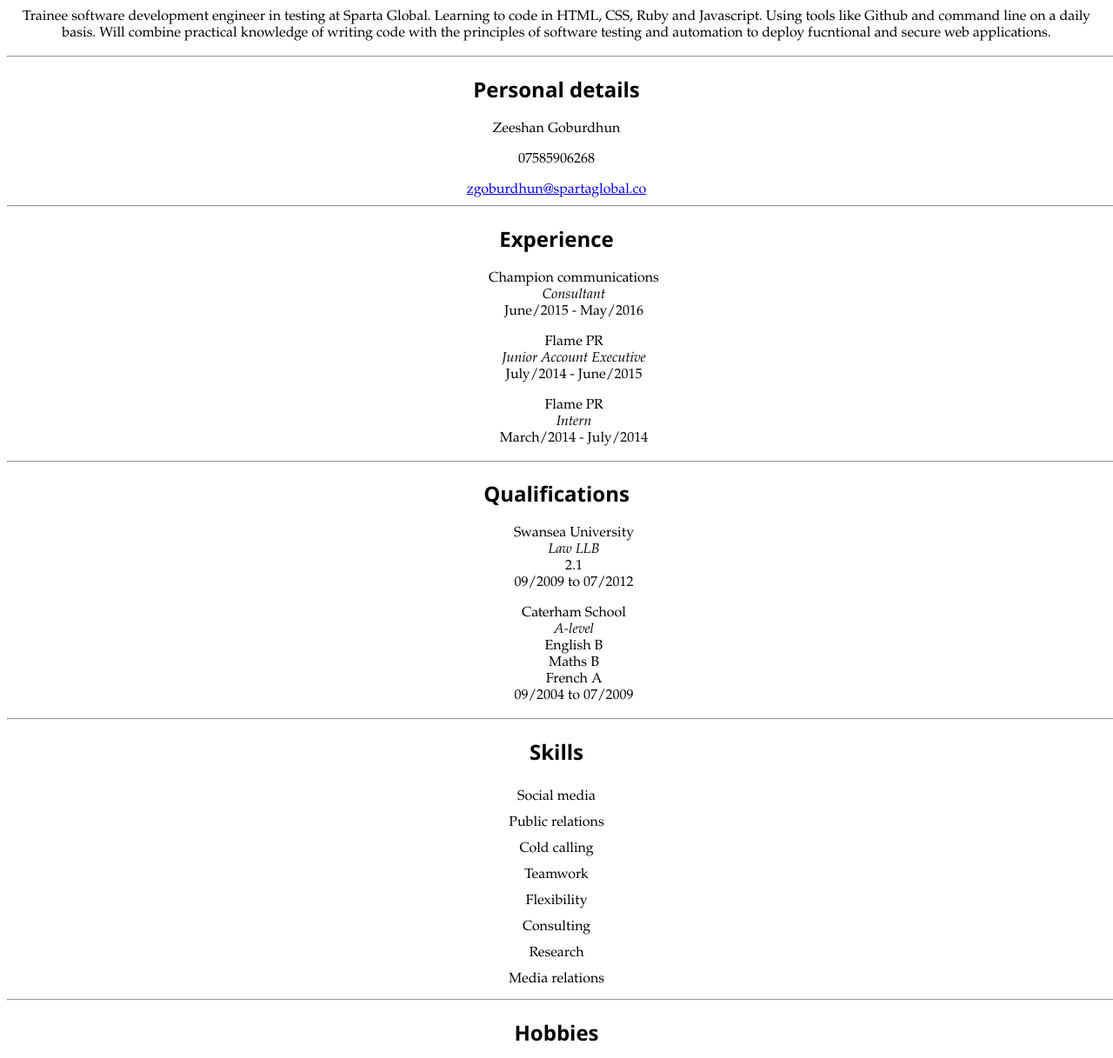
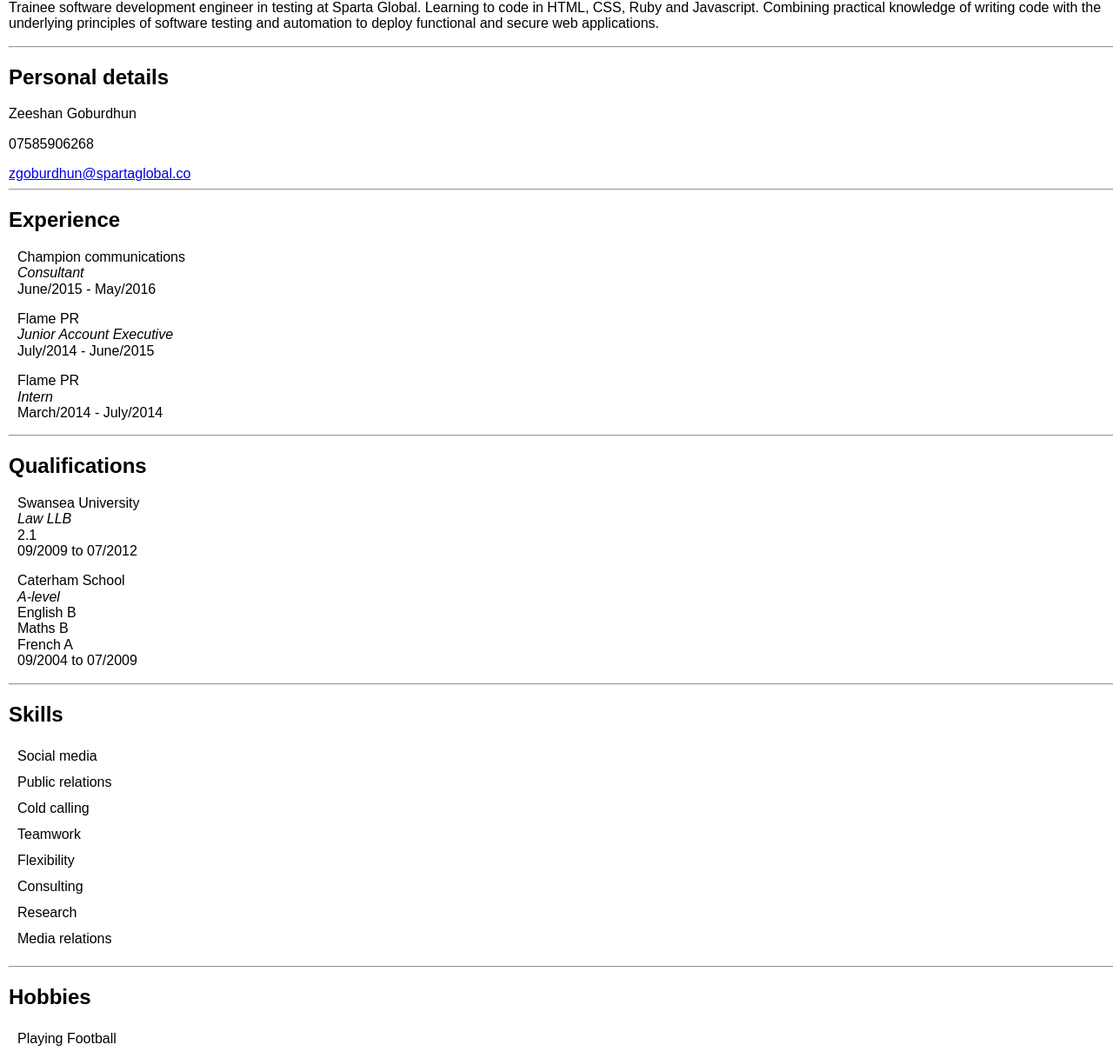
Before and after one commit to goburdhunz/Resume2017, a plain HTML site: page index.html in a window 1280 px wide. Shown: the part 383-1600 px from the top of the page at 87% size. Drawn offline with nearby package versions, Linux system fonts and the light colour scheme.

Commit message:
latest edits to html/css files

```diff
--- a/css/style.css
+++ b/css/style.css
@@ -1,68 +1,75 @@
+body {
+  padding-left: 10px;
+}
+
 header h1 {
-  font-family: 'Lucida Grande', 'Lucida Sans Unicode', 'Lucida Sans', Geneva, Verdana, sans-serif;
+  font-family: 'Playfair Display SC', serif; font-size: 45px;
+}
+
+#train{
+  font-family: 'Playfair Display', serif; font-size: 35px;
 }
 
 #summary {
-  font-family: Didot, 'Didot LT STD', 'Hoefler Text', Garamond,  'Times New Roman', serif;
+
 }
 
 section h2 {
-  font-family: Segoe, 'Segoe UI', 'Helvetica Neue', Arial, sans-serif;
+
 }
 
 #personaldetails {
-  font-family: Didot, 'Didot LT STD', 'Hoefler Text', Garamond,  'Times New Roman', serif;
+
 }
 
+#Experiences {
+
+}
+
+
 .champion {
-  font-family: Didot, 'Didot LT STD', 'Hoefler Text', Garamond,  'Times New Roman', serif; list-style-type: none;
+ list-style-type: none; padding-left: 10px
 }
 
 
 .flame  {
-  font-family: Didot, 'Didot LT STD', 'Hoefler Text', Garamond,  'Times New Roman', serif; list-style-type: none;
+ list-style-type: none;padding-left: 10px
 }
 
 
 .flame2  {
-  font-family: Didot, 'Didot LT STD', 'Hoefler Text', Garamond,  'Times New Roman', serif; list-style-type: none;
+ list-style-type: none; padding-left: 10px
 }
 
 
 .first_ed {
-    font-family: Didot, 'Didot LT STD', 'Hoefler Text', Garamond,  'Times New Roman', serif; list-style-type: none;
+ list-style-type: none; padding-left: 10px;
 }
 
 .second_ed {
-    font-family: Didot, 'Didot LT STD', 'Hoefler Text', Garamond,  'Times New Roman', serif; list-style-type: none;
-}
-
-
-
-
-
-#Skills {
-  list-style-type: none;
+   list-style-type: none; padding-left: 10px
 }
 
 #Hobbies {
-  list-style-type: none;
+
 }
 
+#Skills {
 
-.hobbs {
-  font-family: Didot, 'Didot LT STD', 'Hoefler Text', Garamond,  'Times New Roman', serif; line-height: 30px;
 }
 
-.skill {
-  font-family: Didot, 'Didot LT STD', 'Hoefler Text', Garamond,  'Times New Roman', serif; line-height: 30px;
+.hobbies {
+  line-height: 30px; list-style-type: none; padding-left: 10px
 }
 
+.skills {
+  line-height: 30px; list-style-type: none; padding-left: 10px
+}
 
+#links {
+  padding-left: 10px
+}
 
-aside {
-  font-family: Segoe, 'Segoe UI', 'Helvetica Neue', Arial, sans-serif;
-}
 
 
 footer {
--- a/index.html
+++ b/index.html
@@ -1,33 +1,38 @@
 <!DOCTYPE html>
   <html lang="en">
+
     <head>
       <meta charset="UTF-8">
       <title>Zeeshan Goburdhun Resume 2017</title>
       <link rel="stylesheet" href="css/style.css">
+      <link href="https://fonts.googleapis.com/css?family=PT+Serif" rel="stylesheet">
+      <link href="https://fonts.googleapis.com/css?family=PT+Serif|Playfair+Display" rel="stylesheet">
+      <link href="https://fonts.googleapis.com/css?family=PT+Serif|Playfair+Display+SC|Rokkitt" rel="stylesheet">
+      <link href="https://fonts.googleapis.com/css?family=Alegreya|PT+Serif|Playfair+Display+SC|Rokkitt" rel="stylesheet">
+      <link rel="stylesheet" type="text/css" href="css/normalize.css">
     </head>
 
-      <body style="text-align: center;">
-
-        <img src="https://media.licdn.com/mpr/mpr/shrinknp_200_200/p/4/005/059/212/131dfbf.jpg" style="text-align: center;"/>
+      <body>
 
         <header>
-            <h1> Zeeshan Goburdhun, Trainee SDET</h1>
-                <p id="summary"> Trainee software development engineer in testing at Sparta Global. Learning to code in HTML, CSS, Ruby and Javascript. Using tools like Github and command line on a daily basis. Will combine practical knowledge of writing code with the principles of software testing and automation to deploy fucntional and secure web applications.</p>
+            <h1>Zeeshan<br> Goburdhun<br><div id="train"> Trainee<br> Software<br> Development<br> Engineer<br> in Test<br></div></h1>
+                <hr width="1350">
+                <div id="summary"><p> Trainee software development engineer in testing at Sparta Global. Learning to code in HTML, CSS, Ruby and Javascript. Combining practical knowledge of writing code with the underlying principles of software testing and automation to deploy functional and secure web applications.</p></div>
         </header>
 
         <hr width="1350">
 
         <section>
             <h2>Personal details</h2>
-            <center><div id="personaldetails"><p>Zeeshan Goburdhun</p>
+            <div id="personaldetails"><p>Zeeshan Goburdhun</p>
             <p>07585906268</p>
-            <a href="mailto:zgoburdhun@spartaglobal.co"> zgoburdhun@spartaglobal.co</a></div></center>
+            <a href="mailto:zgoburdhun@spartaglobal.co"> zgoburdhun@spartaglobal.co</a></div>
         </section>
 
         <hr width="1350">
 
         <section id="Experiences">
-            <center><h2>Experience</h2></div></center>
+            <h2>Experience</h2>
             <div>
             <ul class="champion">
             <li>Champion communications</li>
@@ -40,7 +45,7 @@
             <ul class="flame">
             <li>Flame PR</li>
             <li><i>Junior Account Executive</i></li>
-            <li>July/2014 - June/2015</li></div></ul>
+            <li>July/2014 - June/2015</li></ul></div>
 
             <div>
             <ul class="flame2">
@@ -52,7 +57,7 @@
         <hr width="1350">
 
         <section id="Qualifications">
-            <center><h2>Qualifications</h2></div></center>
+            <h2>Qualifications</h2></div>
 
             <div>
             <ul class="first_ed">
@@ -74,8 +79,9 @@
         <hr width="1350">
 
         <aside id="Skills">
-            <center> <h2>Skills</h2></div></center>
-            <div class="skill"><center><ul></center>
+            <h2>Skills</h2>
+            <div>
+                <ul class="skills">
                 <li>Social media</li>
                 <li>Public relations</li>
                 <li>Cold calling</li>
@@ -84,14 +90,15 @@
                 <li>Consulting</li>
                 <li>Research</li>
                 <li>Media relations</li>
-          </ul></div>
+                </ul>
+            </div>
         </aside>
 
         <hr width="1350">
 
         <aside id="Hobbies">
-            <center><h2>Hobbies</h2></div></center>
-            <div class="hobbs"><center><ul></center>
+            <h2>Hobbies</h2>
+            <div><ul class="hobbies">
                 <li>Playing Football</li>
                 <li>Reading</li>
                 <li>Cooking</li>
@@ -105,8 +112,8 @@
 
         <hr width="1350">
 
-        <center><aside><h2><strong>External links</strong></h2></center>
-            <center><ul></center>
+        <aside><h2><strong>External links</strong></h2>
+            <ul id="links">
                 <a href="https://uk.linkedin.com/in/zeeshan-goburdhun-09540083">LinkedIn</a>
                 <a href="https://twitter.com/publicrelator24">Twitter</a>
                 <a href="https://medium.com/@zgoburdhun/digital-twins-merging-the-physical-world-with-the-digital-eb0efafa75a9#.6afmkb77z">Medium</a>
```
Also changed, not shown: css/normalize.css (renamed from normalise.txt). Lines whose indentation alone changed are shown as unchanged.
